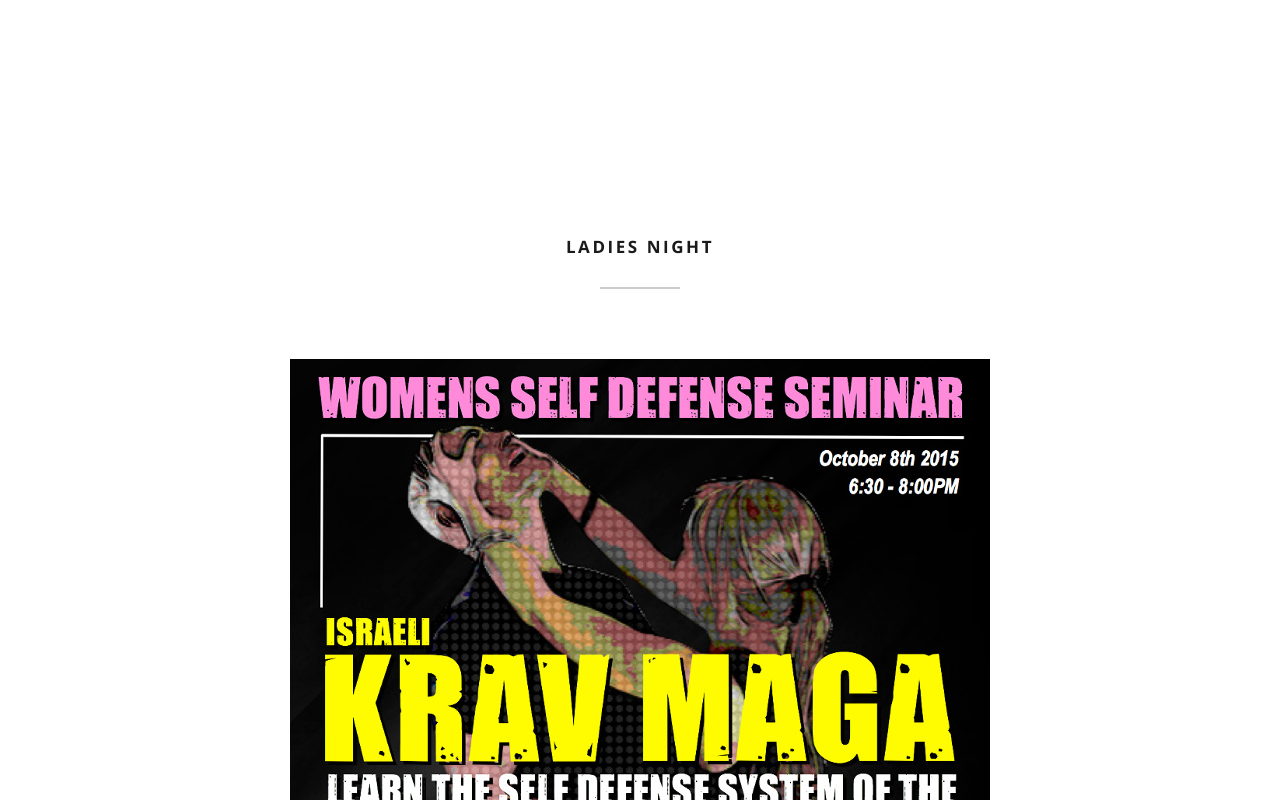
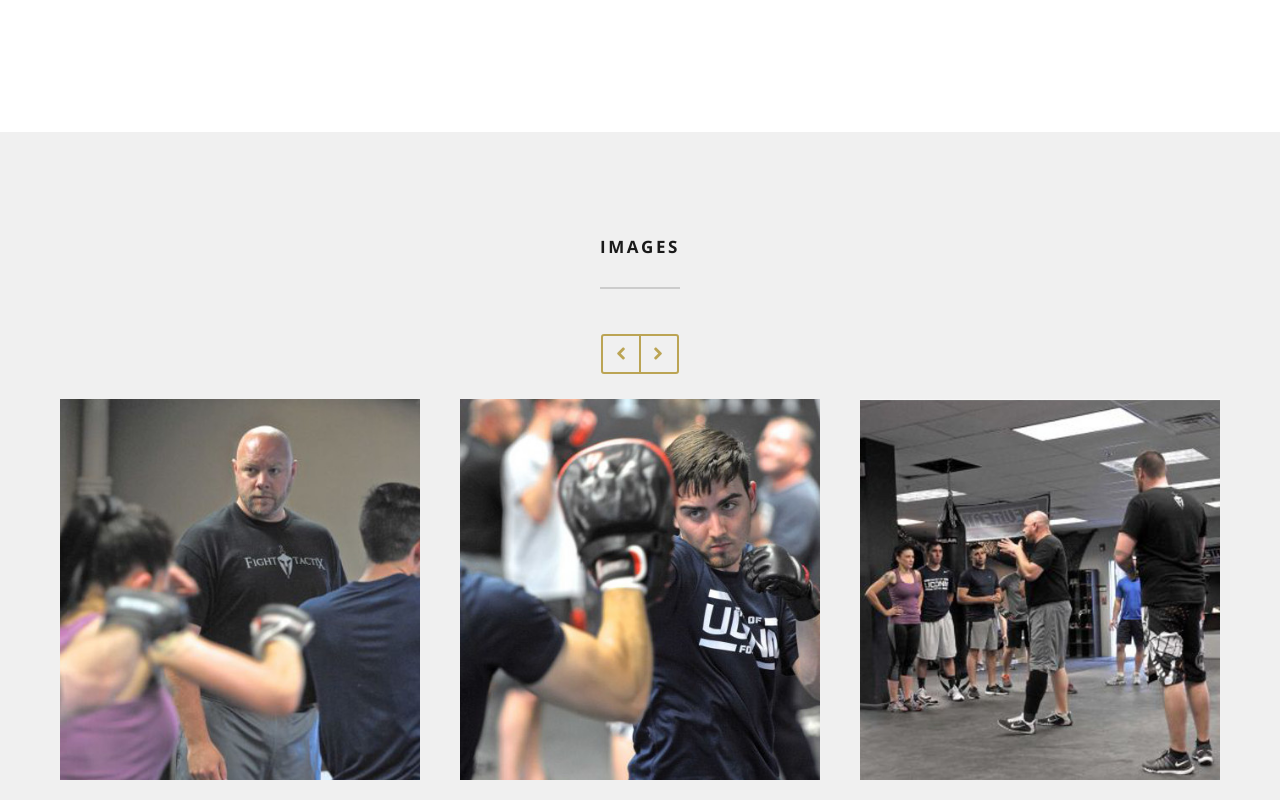
Before and after one commit to apnero/tactix, a website: page index.html in a window 1280 px wide. Shown: the part 3680-4480 px from the top of the page. Drawn offline with nearby package versions, Linux system fonts and the light colour scheme; some packages are replaced by stand-ins of ours; a web font is replaced by a local one.

Commit message:
ladies night postponed

```diff
--- a/index.html
+++ b/index.html
@@ -334,12 +334,11 @@
 	</div>
 </section>
 
-<section class="about" id="ladies-night" style="background-color:#fff;padding-bottom:50px;">
+<!-- <section class="about" id="ladies-night" style="background-color:#fff;padding-bottom:50px;">
 
 	<div class="row">
 		<div class="ten columns center margin-bottom">
 
-			<!-- The title -->
 			<div class="title">
 				<h1>Ladies Night</h1>
 				<hr>
@@ -363,7 +362,7 @@
 	</div>
 
 
-</section>
+</section> -->
 
 
 
```
